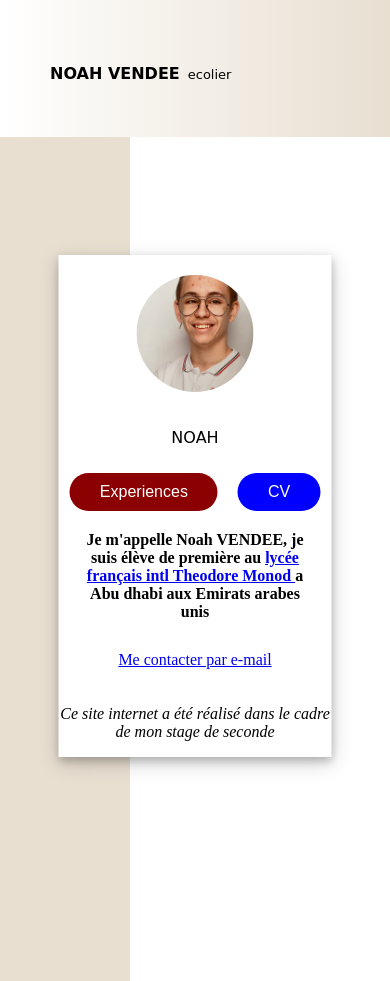
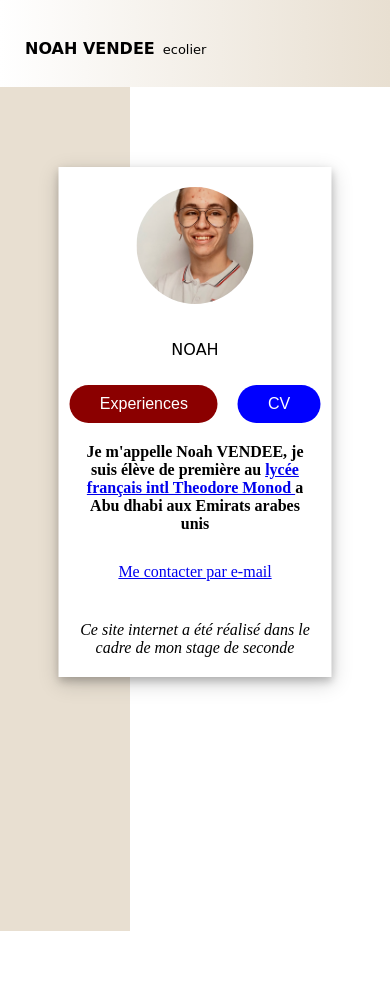
Before and after one commit to Senshiiix/CV, a plain HTML site: page index.html in a window 390 px wide. After the commit the page ends 931 px from the top, so only its background shows below. Drawn offline with Linux system fonts and the light colour scheme; a web font is replaced by a local one.

Commit message:
mise a jour telephone 2.0

```diff
--- a/index.css
+++ b/index.css
@@ -11,7 +11,8 @@
 }
 
 h1 {
-    padding: 50px;
+    padding: 25px;
+    margin-bottom: 25px;
     margin: 0;
     background-image: linear-gradient(to left, #E8DFD1, white);
 }
@@ -44,7 +45,7 @@ html, body {
     background-color: white;
     width: 70vw;
     position: absolute;
-    top: 60%;
+    top: 50%;
     left: 50%;
     transform: translate(-50%, -50%);
     box-shadow: 0 4px 8px 0 rgba(0, 0, 0, 0.2), 0 6px 20px 0 rgba(0, 0, 0, 0.19);
@@ -121,4 +122,5 @@ html, body {
 #fin {
     text-align: center;
     font-style: italic;
+    margin: 20px 10px;
 }
```
